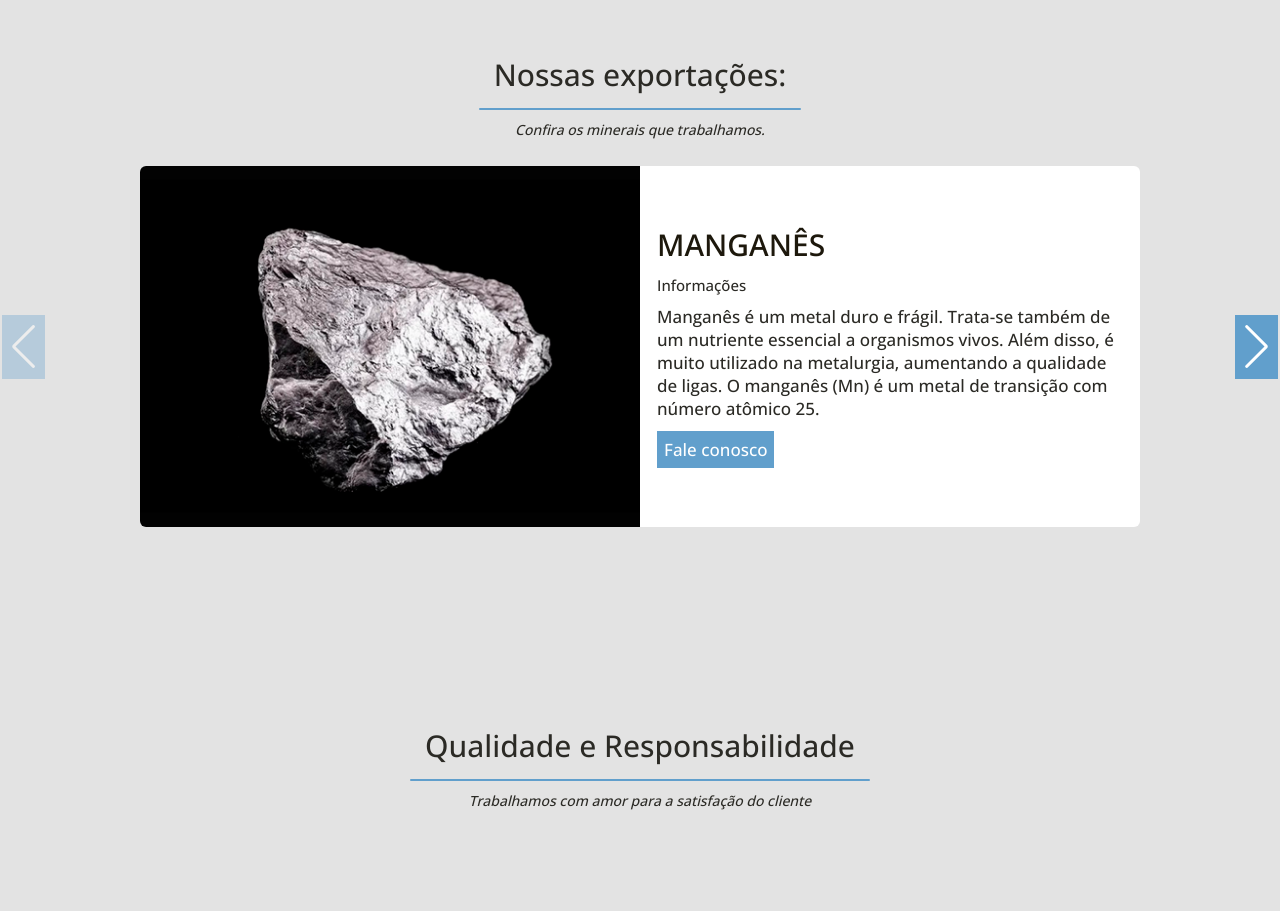
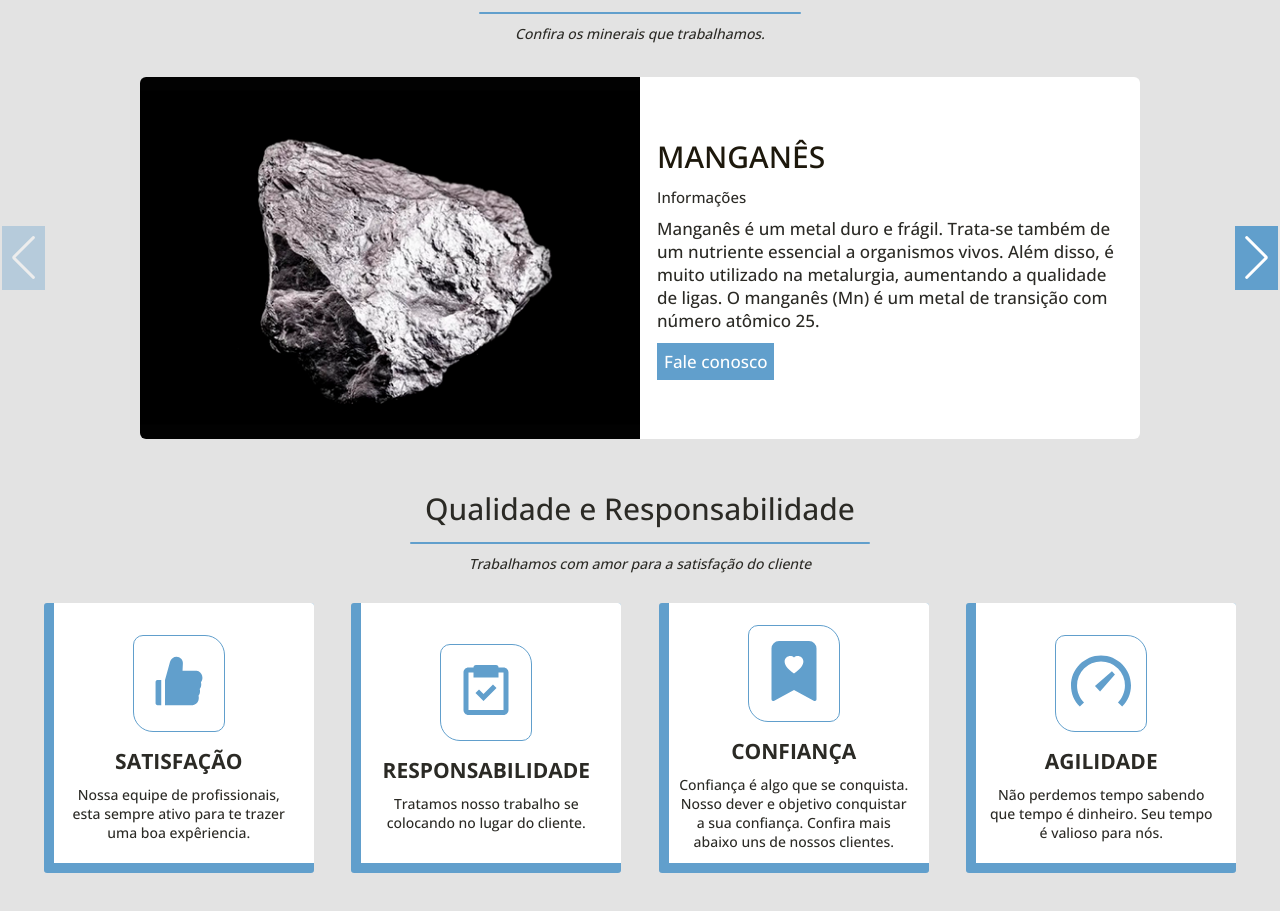
Before and after one commit to forcaweb/landpage-site-mineracao, a React (Create React App) app: page / in a window 1280 px wide. Shown: the part 145-1056 px from the top of the page. Built offline with nearby package versions, Linux system fonts and the light colour scheme.

Commit message:
at1711202214

```diff
--- a/src/componets/header/header.css
+++ b/src/componets/header/header.css
@@ -1,6 +1,6 @@
 .header-navigation{
   width: 100%;
-  position: absolute;
+  position: relative;
   top: 0;
   left: 0;
   display: flex;
--- a/src/componets/home/home.css
+++ b/src/componets/home/home.css
@@ -1,6 +1,5 @@
 .categories{
   width: 100%;
-  min-height: 100vh;
   background: var(--grey-color);
   overflow: hidden;
   position: relative;
@@ -9,7 +8,7 @@
   justify-content: center;
   align-items: center;
   gap: 13px;
-  margin-top: 25px;
+  padding: 20px 0;
 }
 
 .header-blocks{
@@ -178,9 +177,93 @@
 .container-info{
   position: relative;
   width: 100%;
-  min-height: 100vh;
   background-color: var(--grey-color);
   padding: 20px;
+  display: grid;
+  grid-template-columns: 1fr 1fr 1fr 1fr;
+  padding: 20px 30px;
+  overflow: hidden;
+  gap: 10px;
+}
+
+.card{
+  margin: 0 auto;
+  width: 270px;
+  height: 270px;
+  position: relative;
+  display: flex;
+  flex-direction: column;
+  justify-content: center;
+  align-items: center;
+  background: var(--defualt-color);
+  overflow: hidden;
+  padding: 20px 0;
+  z-index: 10;
+  border-radius: 3px;
+  gap: 15px;
+  transition: 0.4s all;
+}
+.card::before{
+  content: '';
+  position: absolute;
+  width: 100%;
+  height: 100%;
+  background: var(--white-color);
+  transform: translateX(10px) translateY(-10px);
+  z-index: 0;
+  transition: 0.4s all;
+}
+
+.card:hover::before{
+  transform: translateX(0) translateY(0);
+}
+
+.card:hover{
+  box-shadow: 0 0 10px rgba(0, 0, 0, 0.2);
+}
+
+.card .icon{
+  color: var(--defualt-color);
+  z-index: 10;
+  border: 1px solid var(--defualt-color);
+  border-radius: 10px 20px;
+  padding: 15px;
+  overflow: hidden;
+  background: var(--white-color);
+}
+
+.card .icon svg{
+  width: 60px;
+  height: 60px;
+}
+
+.card .content{
+  width: 100%;
+  display: flex;
+  flex-direction: column;
+  justify-content: center;
+  align-items: center;
+  background: transparent;
+  padding: 0 20px;
+  gap: 10px;
+}
+
+.card .content h2{
+  font-size: 21px;
+  font-weight: bold;
+  text-transform: uppercase;
+}
+
+.card .content p{
+  font-size: 14px;
+  font-weight: 500;
+  text-align: center;
+}
+
+@media only screen and (max-width: 850px){
+  .container-info{
+    grid-template-columns: 1fr 1fr;
+  }
 }
 
 @media only screen and (max-width: 750px){
@@ -217,4 +300,14 @@
   .dscpt{
     font-size: 10px;
   }
+
+  .container-info{
+    grid-template-columns: 1fr 1fr;
+  }
 }
+
+@media only screen and (max-width: 460px){
+  .container-info{
+    grid-template-columns: 1fr;
+  }
+}
--- a/src/componets/home/home.js
+++ b/src/componets/home/home.js
@@ -1,5 +1,9 @@
 import * as React from 'react';
 import { Swiper, SwiperSlide } from 'swiper/react';
+import * as IconAi from 'react-icons/ai';
+import * as IconSi from 'react-icons/si';
+import * as IconBs from 'react-icons/bs';
+import * as IconBi from 'react-icons/bi';
 import { Navigation } from 'swiper';
 import infoSlider from '../../utils/infoSliderHome';
 import 'swiper/swiper-bundle.min.css';
@@ -8,11 +12,12 @@ import './home.css';
 export default function Home() {
   return (
     <main>
+      <section className="header-blocks">
+        <h2 className="hdr">Nossas exportações:</h2>
+        <p className="dcpt">Confira os minerais que trabalhamos.</p>
+      </section>
+
       <section className="categories">
-        <header className="header-blocks">
-          <h2 className="hdr">Nossas exportações:</h2>
-          <p className="dcpt">Confira os minerais que trabalhamos.</p>
-        </header>
         <Swiper navigation modules={[Navigation]}>
           {infoSlider.map((item) => (
             <SwiperSlide key={item.id}>
@@ -36,15 +41,63 @@ export default function Home() {
         </Swiper>
       </section>
 
+      <section className="header-blocks">
+        <h2 className="hdr">Qualidade e Responsabilidade</h2>
+        <p className="dcpt">
+          Trabalhamos com amor para a satisfação do cliente
+        </p>
+      </section>
+
       <section className="container-info">
-        <header className="header-blocks">
-          <h2 className="hdr">Qualidade e Responsabilidade</h2>
-          <p className="dcpt">
-            Trabalhamos com amor para a satisfação do cliente
-          </p>
-        </header>
+        <article className="card">
+          <div className="icon">
+            <IconAi.AiFillLike />
+          </div>
+          <div className="content">
+            <h2>Satisfação</h2>
+            <p>
+              Nossa equipe de profissionais, esta sempre ativo para te trazer
+              uma boa expêriencia.
+            </p>
+          </div>
+        </article>
 
-        <article />
+        <article className="card">
+          <div className="icon">
+            <IconBi.BiTask />
+          </div>
+          <div className="content">
+            <h2>Responsabilidade</h2>
+            <p>Tratamos nosso trabalho se colocando no lugar do cliente.</p>
+          </div>
+        </article>
+
+        <article className="card">
+          <div className="icon">
+            <IconBs.BsBookmarkHeartFill />
+          </div>
+          <div className="content">
+            <h2>Confiança</h2>
+            <p>
+              Confiança é algo que se conquista. Nosso dever e objetivo
+              conquistar a sua confiança. Confira mais abaixo uns de nossos
+              clientes.
+            </p>
+          </div>
+        </article>
+
+        <article className="card">
+          <div className="icon">
+            <IconSi.SiSpeedtest />
+          </div>
+          <div className="content">
+            <h2>Agilidade</h2>
+            <p>
+              Não perdemos tempo sabendo que tempo é dinheiro. Seu tempo é
+              valioso para nós.
+            </p>
+          </div>
+        </article>
       </section>
     </main>
   );
```
